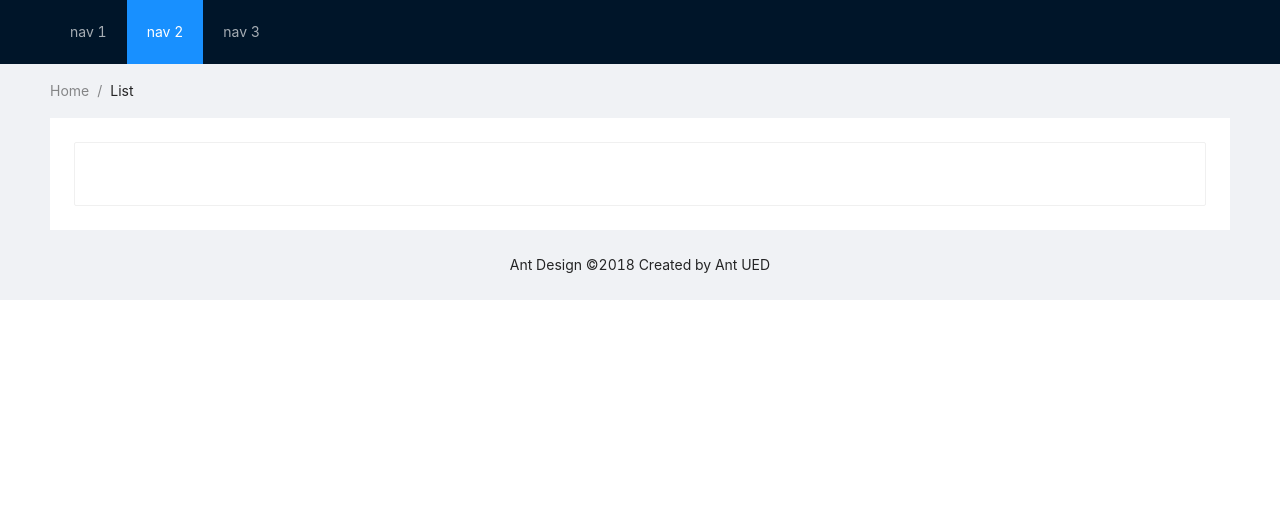
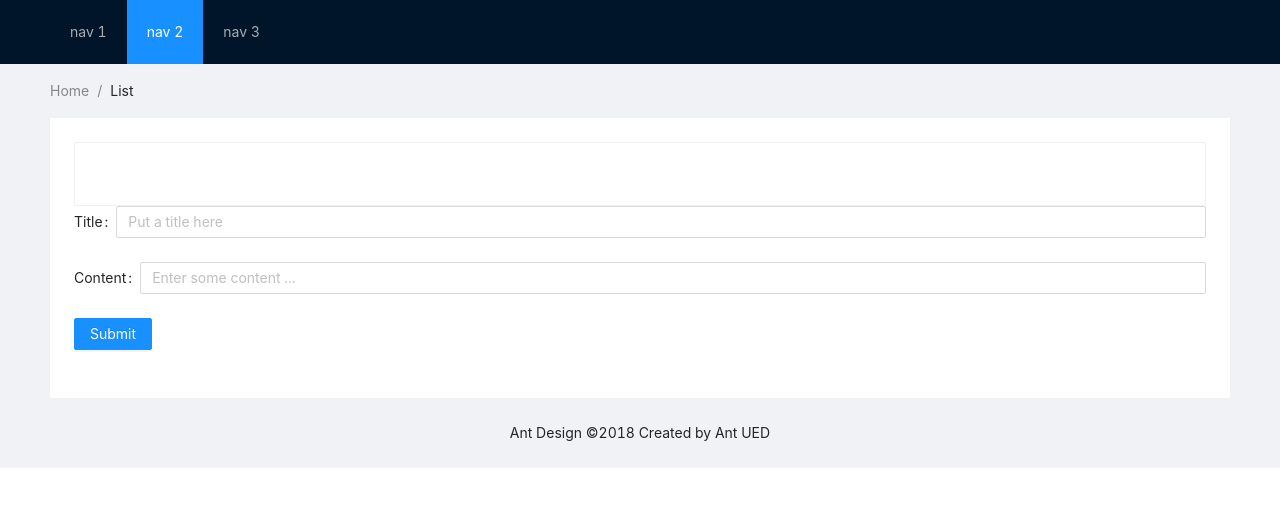
Before and after one commit to CleoMugs/djreact, a React (Create React App) app in the folder frontend/gui/: page /1 in a window 1280 px wide. Shown: the top 506 px of the page. Built offline with nearby package versions, Linux system fonts and the light colour scheme; no server answers.

Commit message:
added forms3

```diff
--- a/frontend/gui/src/containers/ArticleDetailView.js
+++ b/frontend/gui/src/containers/ArticleDetailView.js
@@ -1,7 +1,9 @@
 import React from 'react';
 import axios from 'axios';
 
-import { Card } from 'antd'
+import { Card } from 'antd';
+
+import CustomForm from '../components/Form';
 
 class ArticleDetail extends React.Component {
 
@@ -22,9 +24,12 @@ class ArticleDetail extends React.Component {
 
 	render() {
 		return (
-			<Card title={ this.state.article.title }>
-				<p>{ this.state.article.content }</p>
-			</Card>
+			<div>
+				<Card title={ this.state.article.title }>
+					<p>{ this.state.article.content }</p>
+				</Card>
+				<CustomForm />
+			</div>
 
 		)
 	}
```
